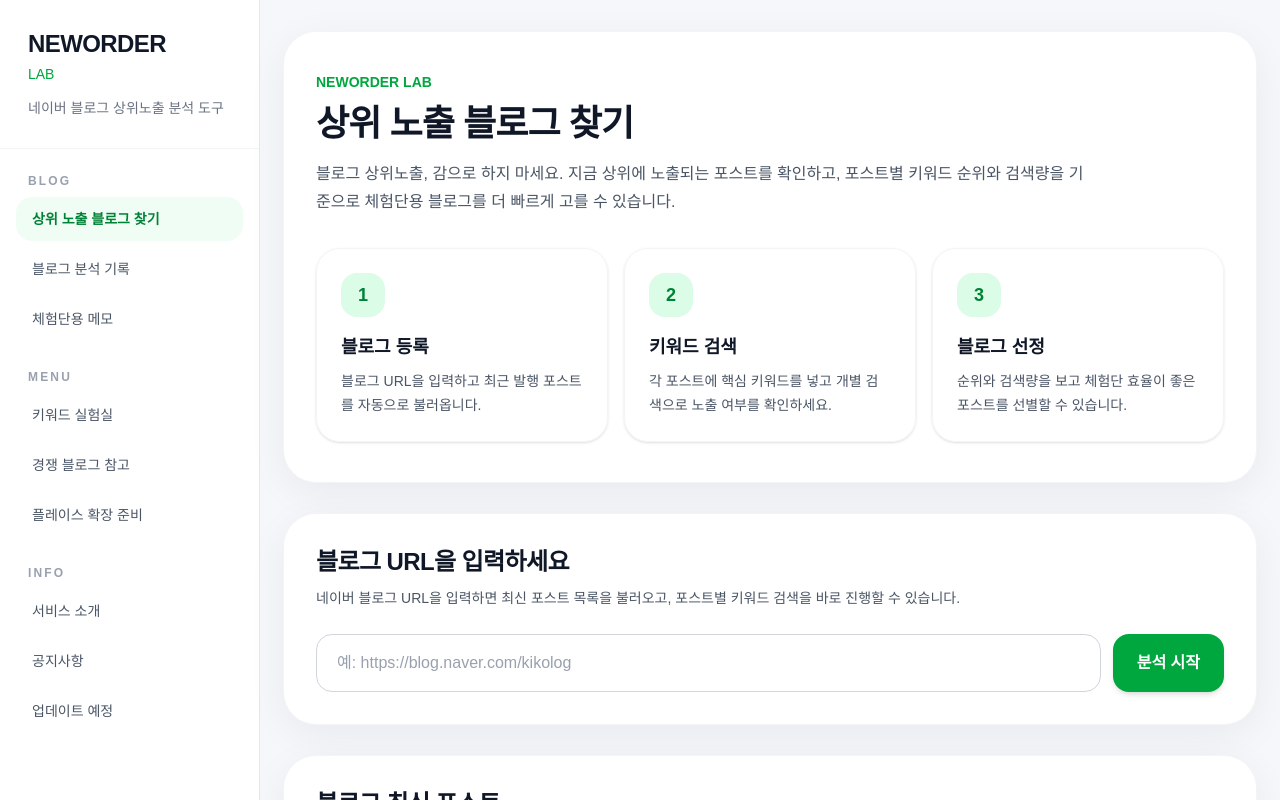
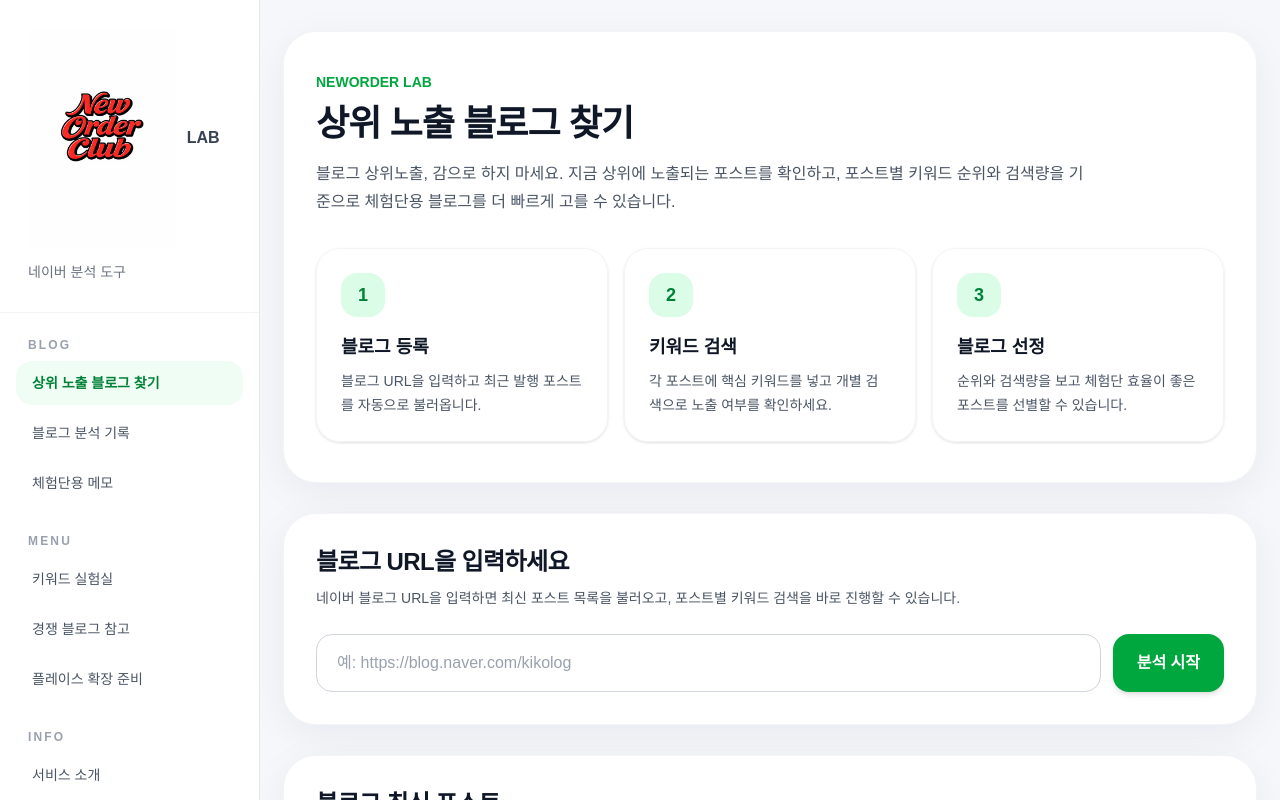
Before and after one commit to unother66-max/Neworder, a Next.js app: page / in a window 1280 px wide. Shown: the top 800 px of the page. Built offline with nearby package versions, Linux system fonts and the light colour scheme.

Commit message:
style: upgrade premium UI

```diff
--- a/app/page.tsx
+++ b/app/page.tsx
@@ -158,12 +158,18 @@ export default function Home() {
       <div className="flex min-h-screen">
         <aside className="hidden w-[260px] border-r border-gray-200 bg-white xl:block">
           <div className="border-b border-gray-100 px-7 py-7">
-            <div className="text-2xl font-black tracking-tight text-gray-900">
-              NEWORDER
-            </div>
-            <div className="mt-1 text-sm font-medium text-green-600">LAB</div>
+           <div className="flex items-center gap-3">
+  <img
+    src="최종폰트.png"
+    alt="neworder logo"
+    className="h-55 w-auto"
+  />
+  <div className="text-m font-semibold text-gray-700">
+    LAB
+  </div>
+</div>
             <p className="mt-3 text-sm leading-6 text-gray-500">
-              네이버 블로그 상위노출 분석 도구
+              네이버 분석 도구
             </p>
           </div>
 
```
Also changed, not shown: public/최종폰트.png (added).
